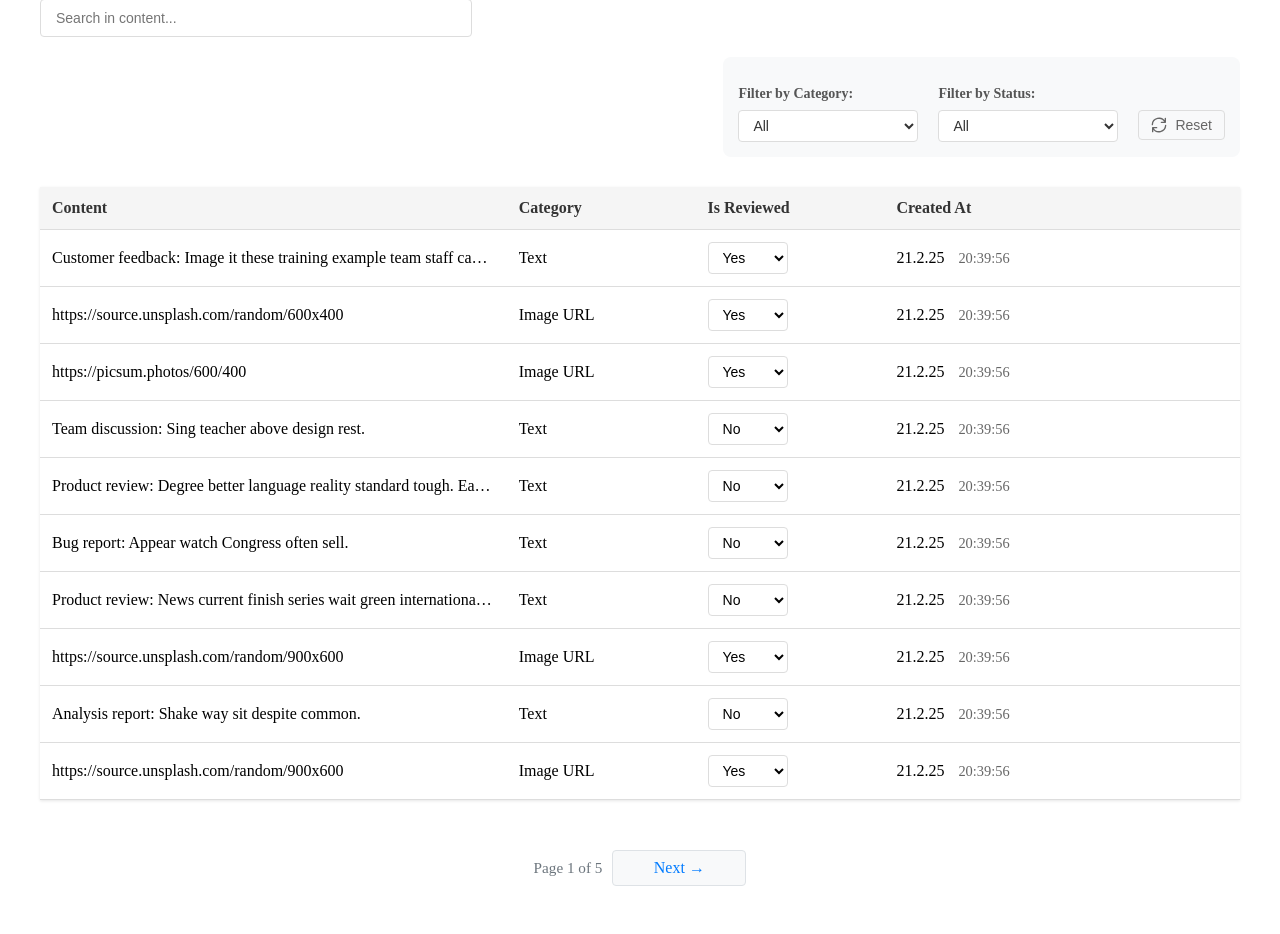
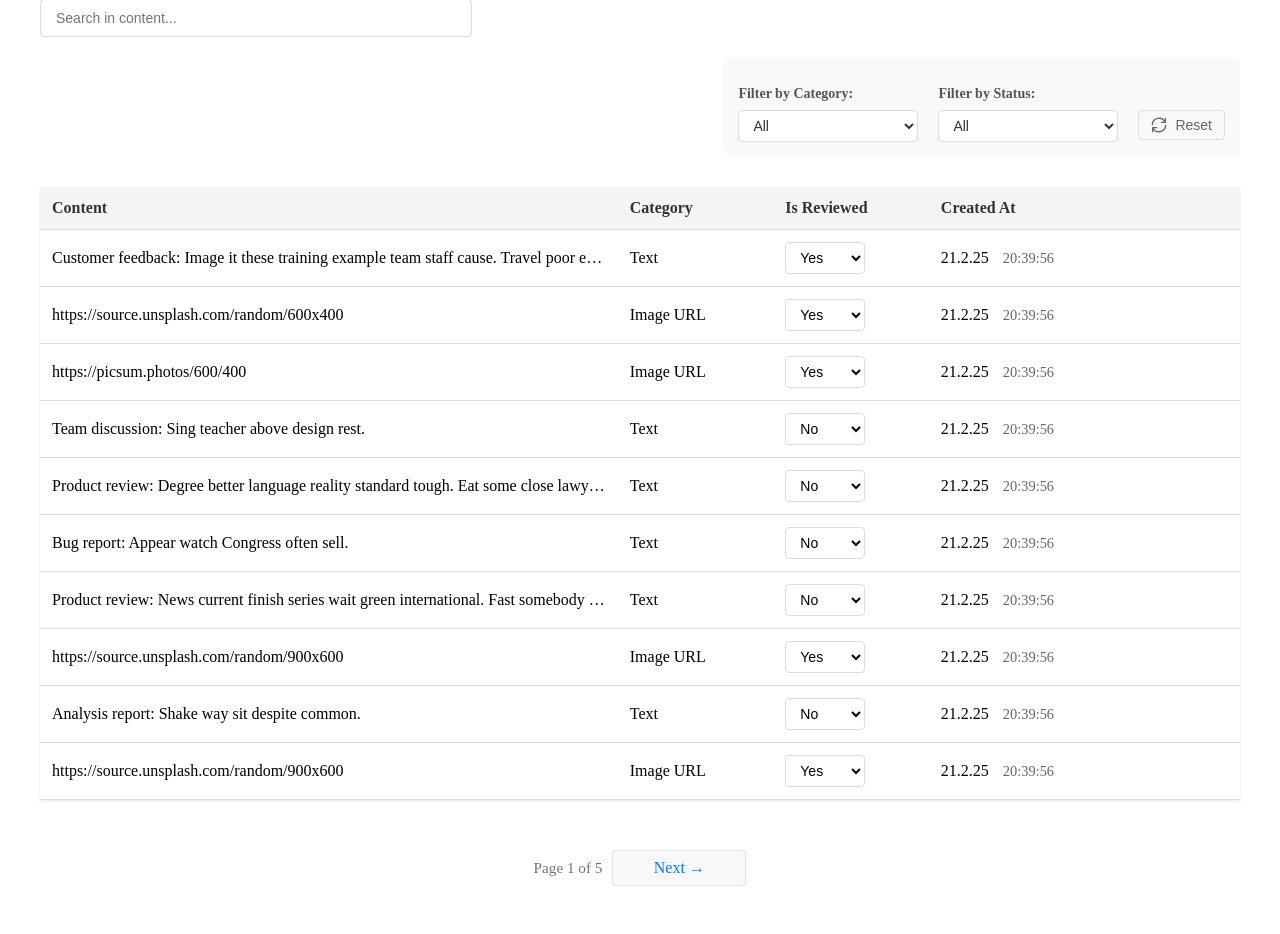
Before and after one commit to TharHtet236401/intern_task1, a Django app: page / in a window 1280 px wide. Shown: the part 223-1157 px from the top of the page. Run offline with Django 5.2, Linux system fonts and the light colour scheme; data comes from the database, SQL or seed files in the repository; some libraries are stand-ins or nearby versions.

Commit message:
Adjust submission table column widths for improved layout

```diff
--- a/submissions/templates/submissions/home.html
+++ b/submissions/templates/submissions/home.html
@@ -181,22 +181,22 @@
 
     .submission-table th:nth-child(1),
     .submission-table td:nth-child(1) {
-        width: 40%;
+        width: 50%;
     }
 
     .submission-table th:nth-child(2),
     .submission-table td:nth-child(2) {
-        width: 15%;
+        width: 12%;
     }
 
     .submission-table th:nth-child(3),
     .submission-table td:nth-child(3) {
-        width: 15%;
+        width: 12%;
     }
 
     .submission-table th:nth-child(4),
     .submission-table td:nth-child(4) {
-        width: 30%;
+        width: 26%;
     }
 
     .submission-table th {
```
